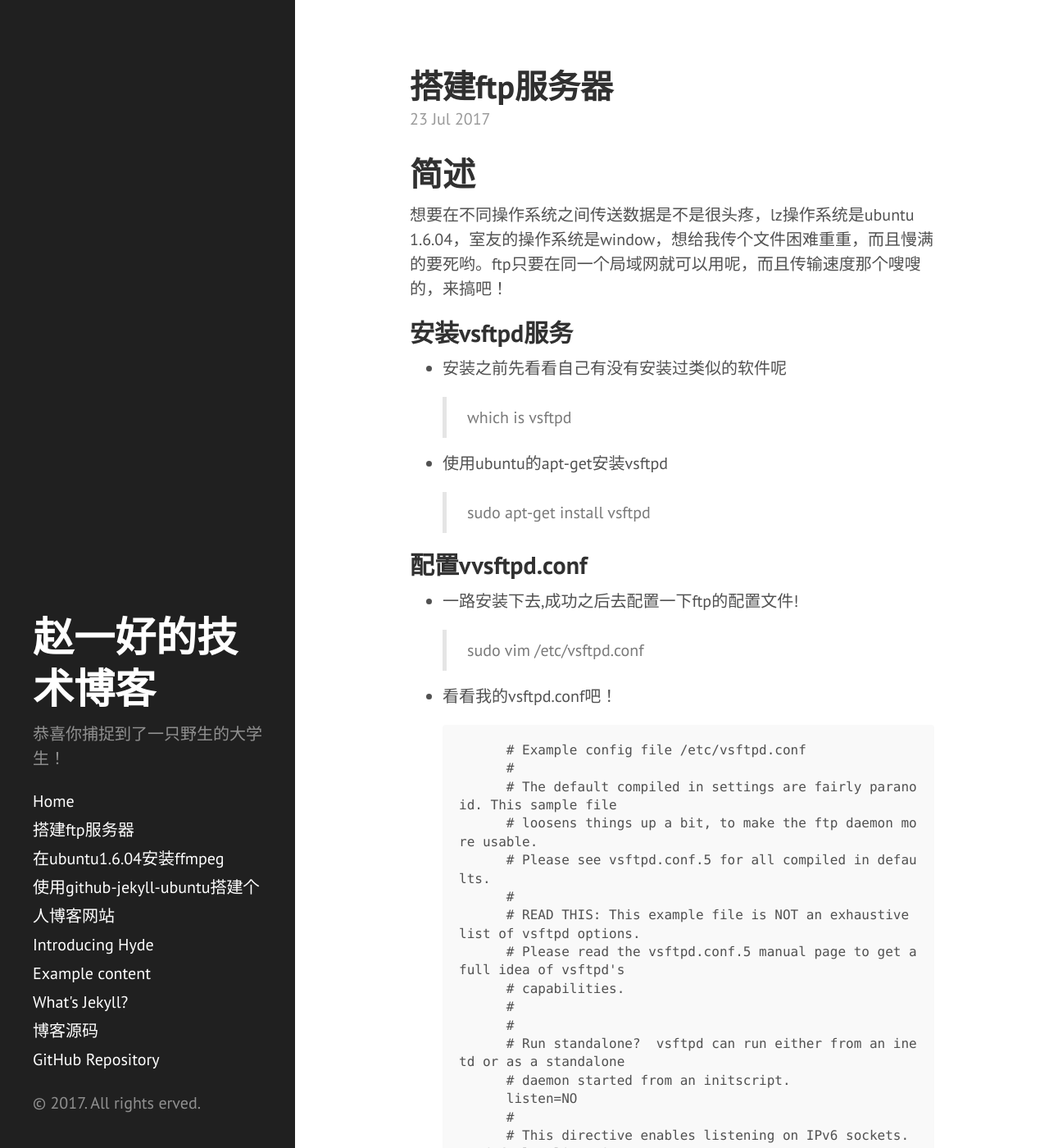
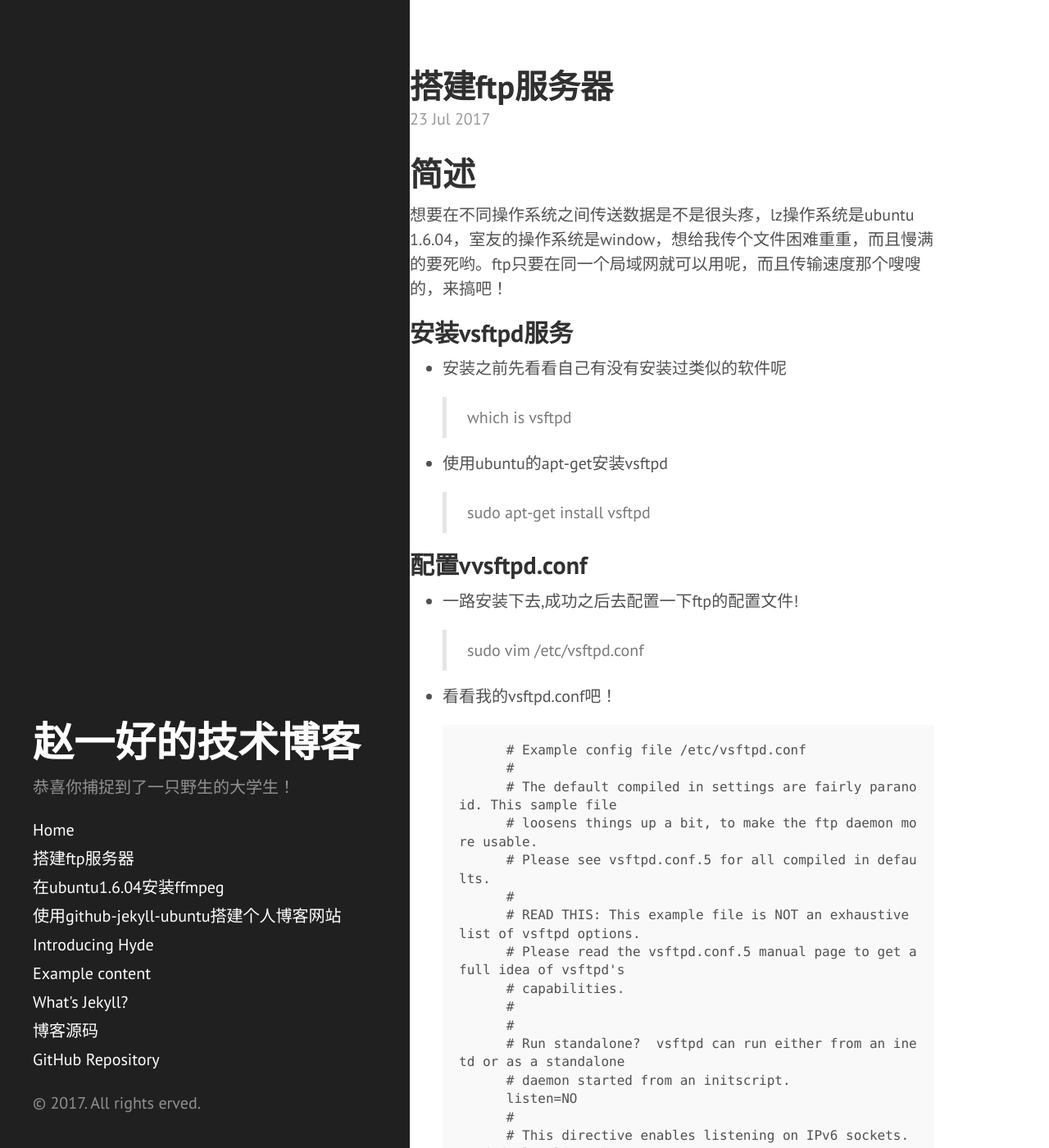
Before and after one commit to sihaiboli/Demo233.github.io, a Jekyll site: the page built from index.html, in a window 1280 px wide and 1400 px high. Shown: the whole window at 82% size. Built offline with Jekyll 4.4.1, drawn with Linux system fonts in a browser that asks for light colours; the list of posts is cut into pages by our own code.

Commit message:
fix sidebar's auto-screen-width

```diff
--- a/public/css/hyde.css
+++ b/public/css/hyde.css
@@ -66,6 +66,35 @@ html {
     left: 0;
     bottom: 0;
     width: 18rem;
+    text-align: left;
+  }
+}
+
+
+@media (min-width: 64em) {
+  .sidebar {
+    position: fixed;
+    top: 0;
+    left: 0;
+    bottom: 0;
+    width: 22rem;
+    text-align: left;
+  }
+}
+
+/*
+ * author:zyh
+ *
+ * fix pages width problem
+ */
+
+@media (min-width: 80em) {
+  .sidebar {
+    position: fixed;
+    top: 0;
+    left: 0;
+    bottom: 0;
+    width: 25rem;
     text-align: left;
   }
 }
```
